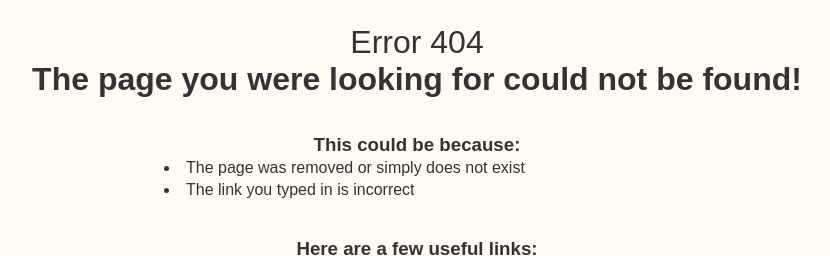
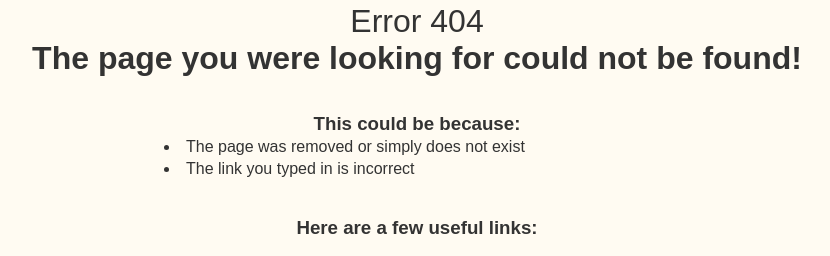
Before and after one commit to YJJcoolcool/openmrs404page, a plain HTML site: page index.html in a window 1280 px wide. Shown: the part 130-386 px from the top of the page, without its empty margins (223-1053 px from the left). Drawn offline with Linux system fonts and the light colour scheme.

Commit message:
made slight edits

```diff
--- a/index.html
+++ b/index.html
@@ -64,7 +64,7 @@
         <div class="top">
             <video autoplay muted loop src="404animation.mp4" style="display:block; margin-left:auto; margin-right:auto;margin-top:5%; width: 10%;"></video>
         </div>
-        <div class="content" style="text-align: center; margin-top:2%;">
+        <div class="content" style="text-align: center; margin-top:5px;">
             <div class="top-text">
             <h1 style="font-weight: lighter;">Error 404</h1>
             <h1>The page you were looking for could not be found!</h1>
```
